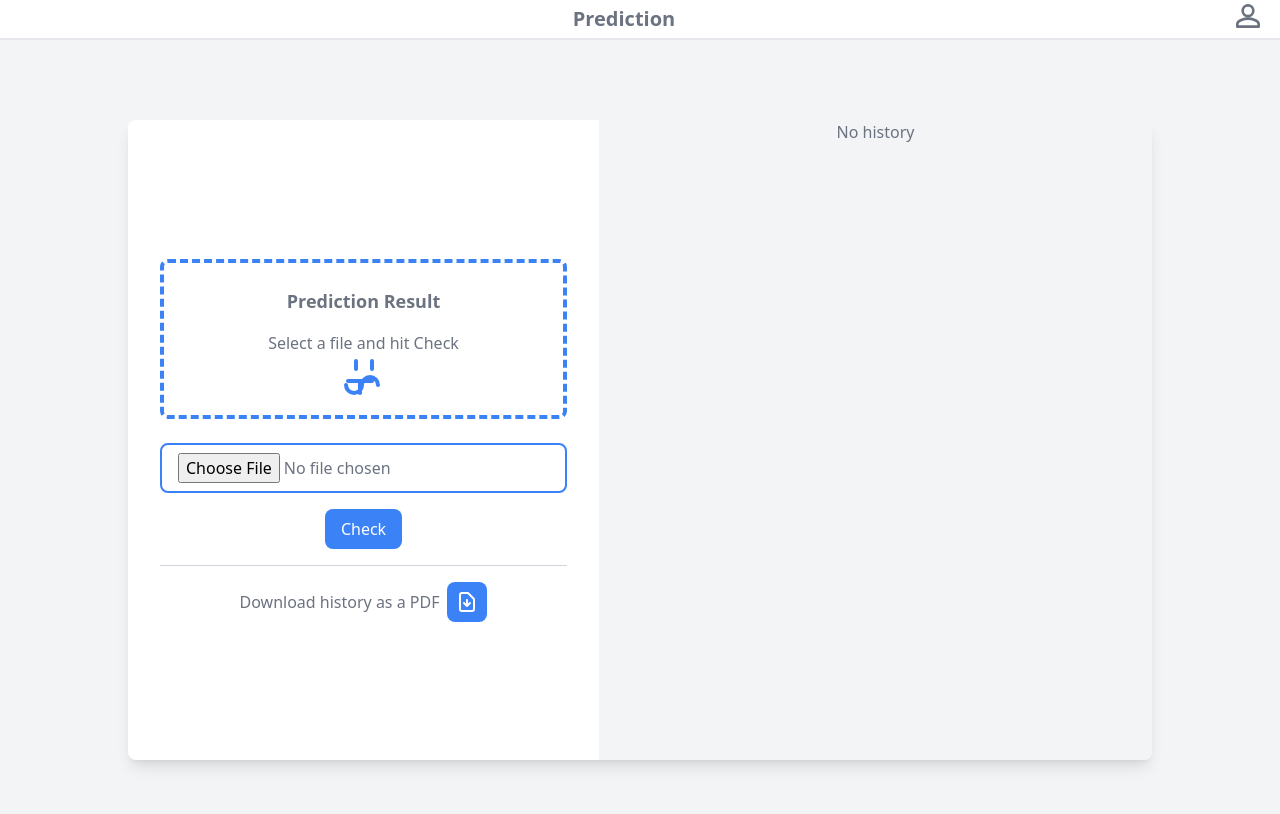
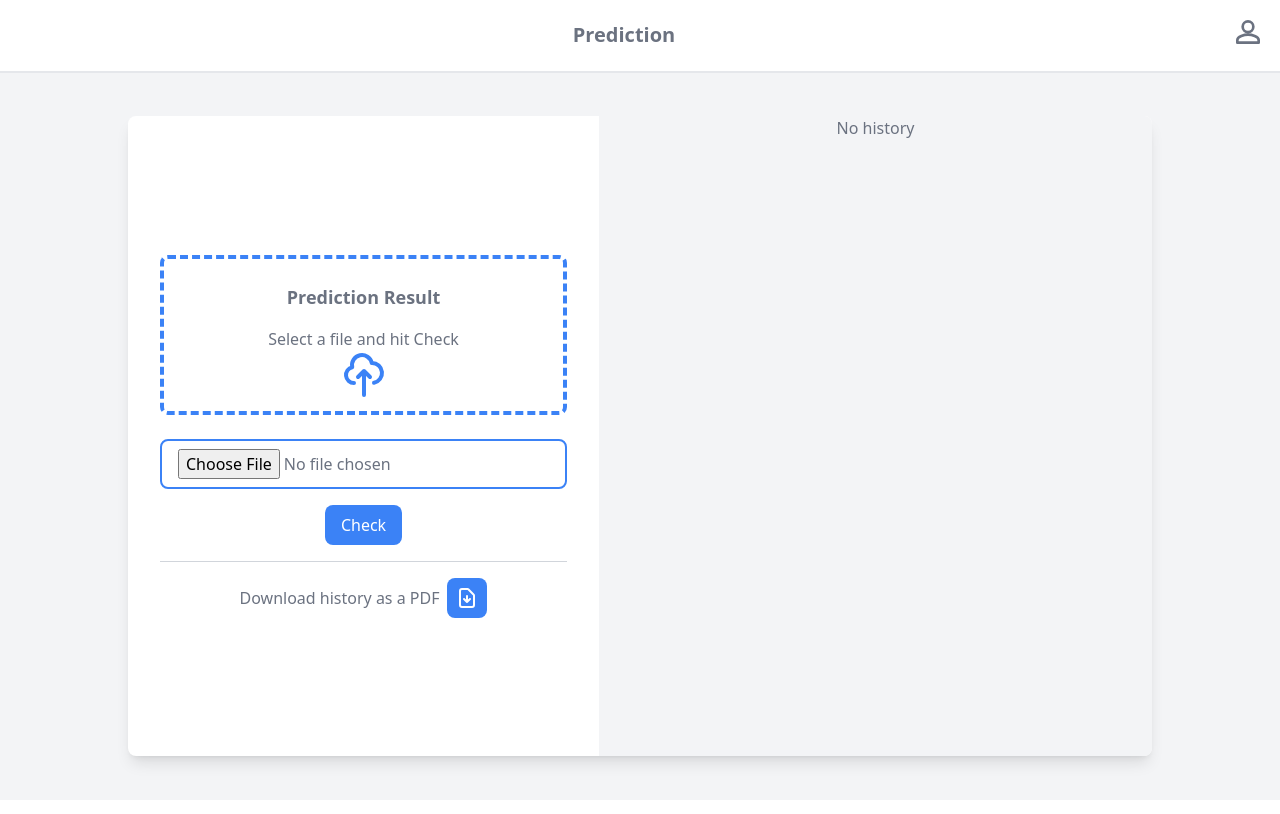
Before and after one commit to Manu-world/monkeypox_client, a React (Create React App) app: page /file_upload in a window 1280 px wide. Shown: the top 814 px of the page. Built offline with nearby package versions, Linux system fonts and the light colour scheme.

Commit message:
file type

```diff
--- a/package.json
+++ b/package.json
@@ -1,5 +1,5 @@
 {
-  "homepage": "https://Manu-world.github.io/",
+  "homepage": ".",
   "name": "client",
   "version": "0.1.0",
   "private": true,
--- a/src/pages/FileUpload.jsx
+++ b/src/pages/FileUpload.jsx
@@ -80,7 +80,7 @@ const FileUpload = () => {
   return (
     <div className="flex flex-col h-screen">
       <Navbar onMenuClick={toggleSidebar} onLogout={handleLogout} />
-      <div className="flex justify-center items-center max-h-screen min-h-screen w-full bg-gray-100 overflow-y-clip">
+      <div className="flex justify-center items-center h-screen w-full bg-gray-100 overflow-y-clip">
         <div className="w-[80%] bg-white h-[80vh] rounded-lg shadow-lg flex overflow-y-scroll scroll-smooth">
           <div className="w-full md:w-[46%] p-8 flex flex-col justify-center items-center">
             {/* File Upload Section */}
@@ -113,7 +113,7 @@ const FileUpload = () => {
                     )}
                   </div>
                 ) : (
-                  <div>
+                  <div className="my-3">
                     <p className="text-gray-500">Select a file and hit Check</p>
                     {/* Upload Icon */}
                     <svg
@@ -126,7 +126,7 @@ const FileUpload = () => {
                         strokeLinecap="round"
                         strokeLinejoin="round"
                         strokeWidth="2"
-                        d="M3 15a4 4 0 008 0m0 0a4 4 0 018 0M8 7V3m8 4V3m-6 10v6m0-6h-6m6 0h6"
+                        d="M7 16a4 4 0 01-.88-7.903A5 5 0 1115.9 6L16 6a5 5 0 011 9.9M15 13l-3-3m0 0l-3 3m3-3v12"
                       />
                     </svg>
                   </div>
@@ -136,6 +136,7 @@ const FileUpload = () => {
                 {error && <p className="text-red-500 mb-2">{error}</p>}
                 <input
                   type="file"
+                  accept="image/*"
                   onChange={handleFileChange}
                   className="text-gray-500 px-4 py-2 rounded-lg my-2 border-2 border-blue-500 w-full"
                 />
```
